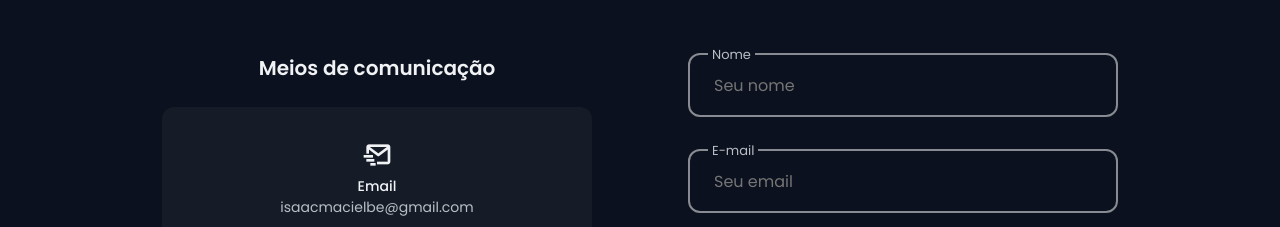
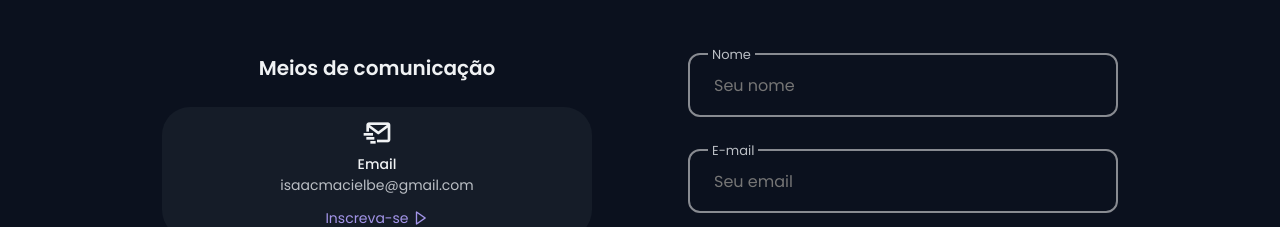
Before and after one commit to isaacmacb/meuportfolio, a plain HTML site: page index.html in a window 1280 px wide. Shown: the part 4984-5211 px from the top of the page. Drawn offline with nearby package versions, Linux system fonts and the light colour scheme.

Commit message:
ajustando os meios de comunicações

```diff
--- a/assets/css/styles.css
+++ b/assets/css/styles.css
@@ -772,9 +772,10 @@ body.light-theme {
 
 .contact__card {
   background-color: var(--container-color);
-  padding: 2rem 1rem;
-  border-radius: 0.75rem;
+  padding: 0.6rem ;
+  border-radius: 1.75rem;
   text-align: center;
+
 }
 
 .contact__card-icon {
```
